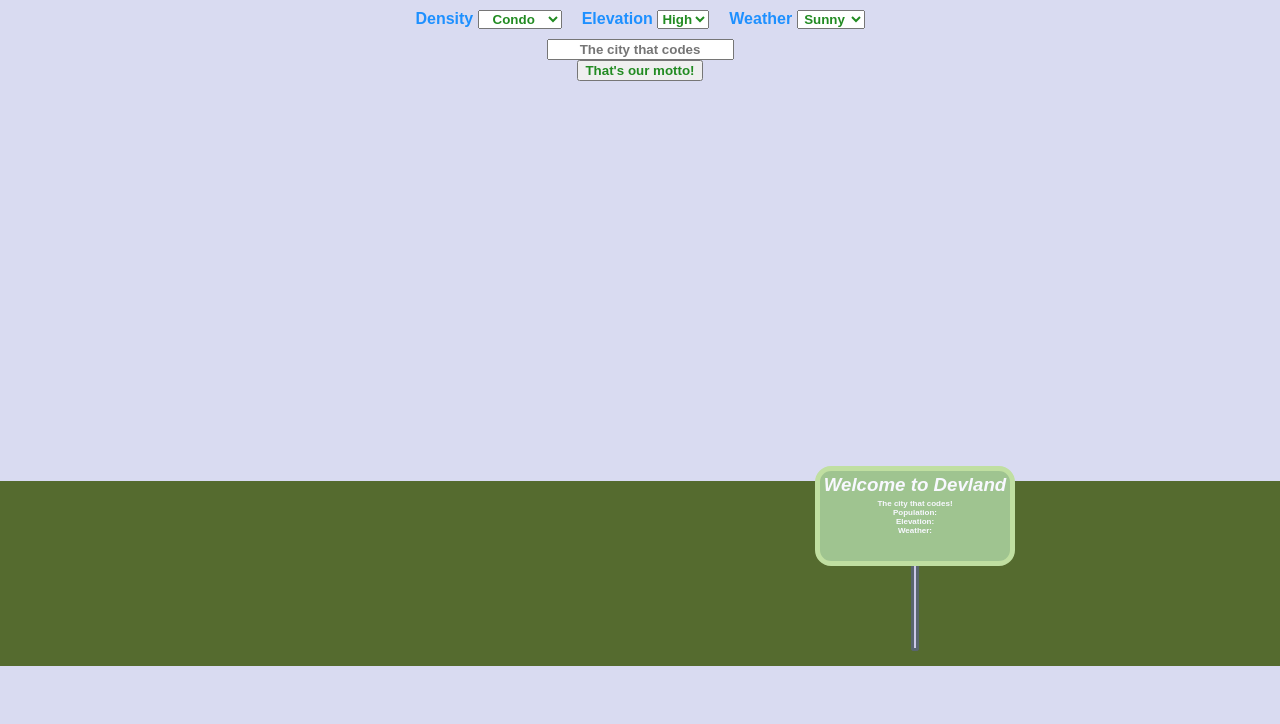
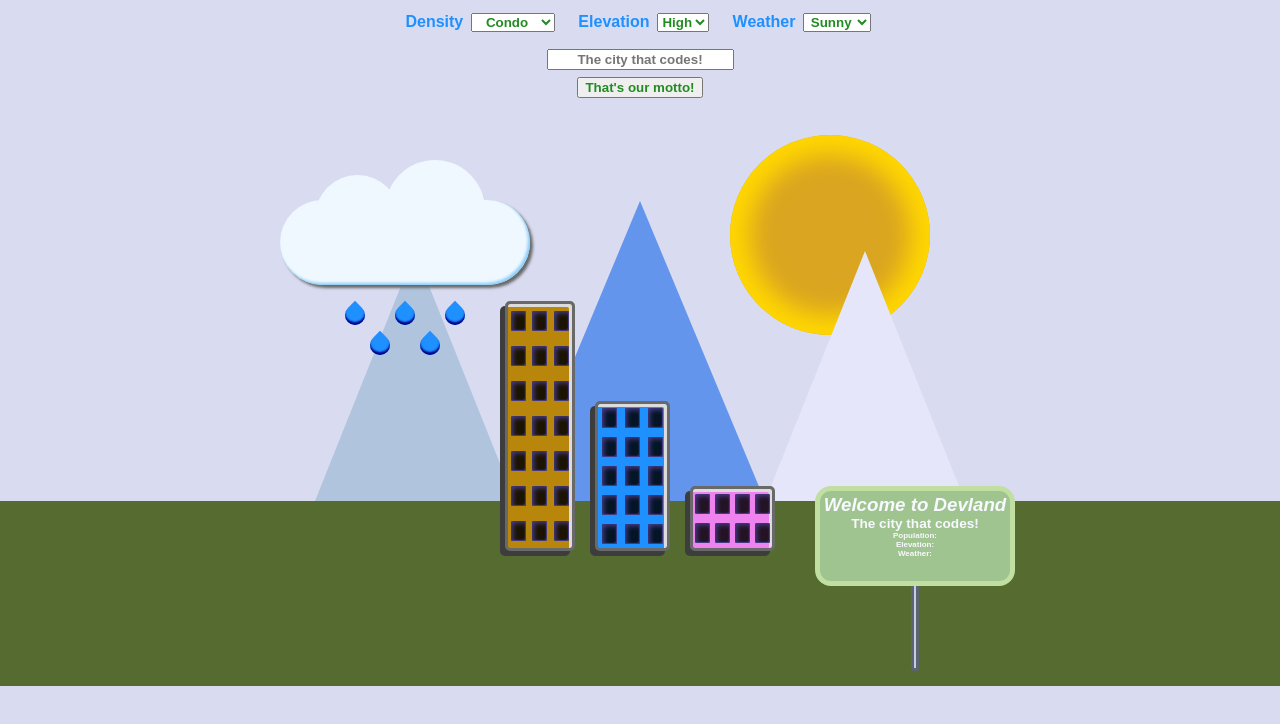
Before and after one commit to ryanflitcroft/city-builder, a plain HTML site: page index.html in a window 1280 px wide. Drawn offline with Linux system fonts and the light colour scheme; a web font is replaced by a local one.

Commit message:
updates to styling, something is broke in the functionality of input and button elements, will compare file changes to see what happened

```diff
--- a/app.js
+++ b/app.js
@@ -6,6 +6,8 @@ const weather = document.getElementById('weather');
 
 const sloganInput = document.getElementById('slogan-input');
 const sloganButton = document.getElementById('slogan-button');
+
+console.log(sloganInput, sloganButton);
 
 const statistics = document.getElementById('statistics');
 
--- a/index.html
+++ b/index.html
@@ -42,7 +42,7 @@
         </section>
 
         <section class="slogan-container">
-            <input type="text" placeholder="The city that codes" id="slogan-input">
+            <input type="text" placeholder="The city that codes!" id="slogan-input">
             <button type="submit" id="slogan-button">That's our motto!</button>
             <div id="city-slogan"></div>
         </section>
@@ -122,7 +122,7 @@
         <section class="sign-container">
             <div class="sign-board" id="text-container">
                 <h3>Welcome to Devland</h3>
-                <span>The city that codes!</span>
+                <p>The city that codes!</p>
                 <span>Population: </span>
                 <span>Elevation: </span>
                 <span>Weather: </span>
--- a/styles/style.css
+++ b/styles/style.css
@@ -30,18 +30,15 @@ p {
     font-weight: 700;
     color: forestgreen;
     cursor: pointer;
+    margin: 0.25em;
 }
 
 h3 {
-    margin: 0.15em;
+    margin: 0.15em 0 0;
     color: ghostwhite;
     font-family: 'bree', sans-serif;
     font-weight: 800;
     font-style: italic;
-}
-
-#city-slogan {
-    font-size: 0.85rem;
 }
 
 .dropdown-container {
@@ -95,6 +92,12 @@ label {
     font-size: 0.5em;
 }
 
+.sign-board p {
+    color: ghostwhite;
+    font-size: 0.85em;
+    margin: 0;
+}
+
 .sign-pole {
     width: 8px;
     height: 85px;
@@ -118,8 +121,8 @@ label {
     background: darkgoldenrod;
     border: 3px solid dimgray;
     border-radius: 5px;
-    box-shadow: 5px 5px #3d3d3d,
-                inset 3px 3px gainsboro;
+    box-shadow: -5px 5px #3d3d3d,
+                inset -3px 3px gainsboro;
     display: grid;
     grid-template-columns: 1fr 1fr 1fr;
     grid-template-rows: repeat(7, 1fr);
@@ -136,8 +139,8 @@ label {
     background: dodgerblue;
     border: 3px solid dimgray;
     border-radius: 5px;
-    box-shadow: 5px 5px #3d3d3d,
-                inset 3px 3px gainsboro;
+    box-shadow: -5px 5px #3d3d3d,
+                inset -3px 3px gainsboro;
     grid-template-columns: 1fr 1fr 1fr;
     grid-template-rows: repeat(5, 1fr);
     margin: 0 20px;
@@ -153,8 +156,8 @@ label {
     background: violet;
     border: 3px solid dimgray;
     border-radius: 5px;
-    box-shadow: 5px 5px #3d3d3d,
-                inset 3px 3px gainsboro;
+    box-shadow: -5px 5px #3d3d3d,
+                inset -3px 3px gainsboro;
     display: grid;
     grid-template-columns: repeat(4, 1fr);
     grid-template-rows: repeat(2, 1fr);
@@ -217,7 +220,7 @@ label {
 
 .climate-container {
     position: absolute;
-    top: 150px;
+    /* top: 150px; */
 }
 
 .cloud {
@@ -228,7 +231,8 @@ label {
     box-shadow: 3px 3px 3px dimgray,
                 inset -2px -2px 3px lightskyblue;
     position: relative;
-    right: 200px;
+    bottom: -200px;
+    right: 235px;
     z-index: 2;
 }
 
@@ -259,7 +263,8 @@ label {
 .sun {
     position: relative;
     left: 215px;
-    bottom: 200px;
+    right: 150px;
+    bottom: -50px;
     z-index: 1;
     width: 200px;
     height: 200px;
@@ -275,8 +280,8 @@ label {
     flex-wrap: wrap;
     justify-content: center;
     position: relative;
-    bottom: 180px;
-    right: 150px;
+    bottom: -15px;
+    right: 185px;
     z-index: 2;
 }
 
@@ -290,10 +295,6 @@ label {
     margin: 5px 15px;
 }
 
-.visibility {
-    visibility: hidden;
-}
-
 #statistics p {
     color: aliceblue;
     position: relative;
@@ -301,6 +302,10 @@ label {
     z-index: 5;
 }
 
+.visibility {
+    /* visibility: hidden; */
+}
+
 @media only screen and (max-width: 650px) {
     /* Don't even attempt it */
 }
```
